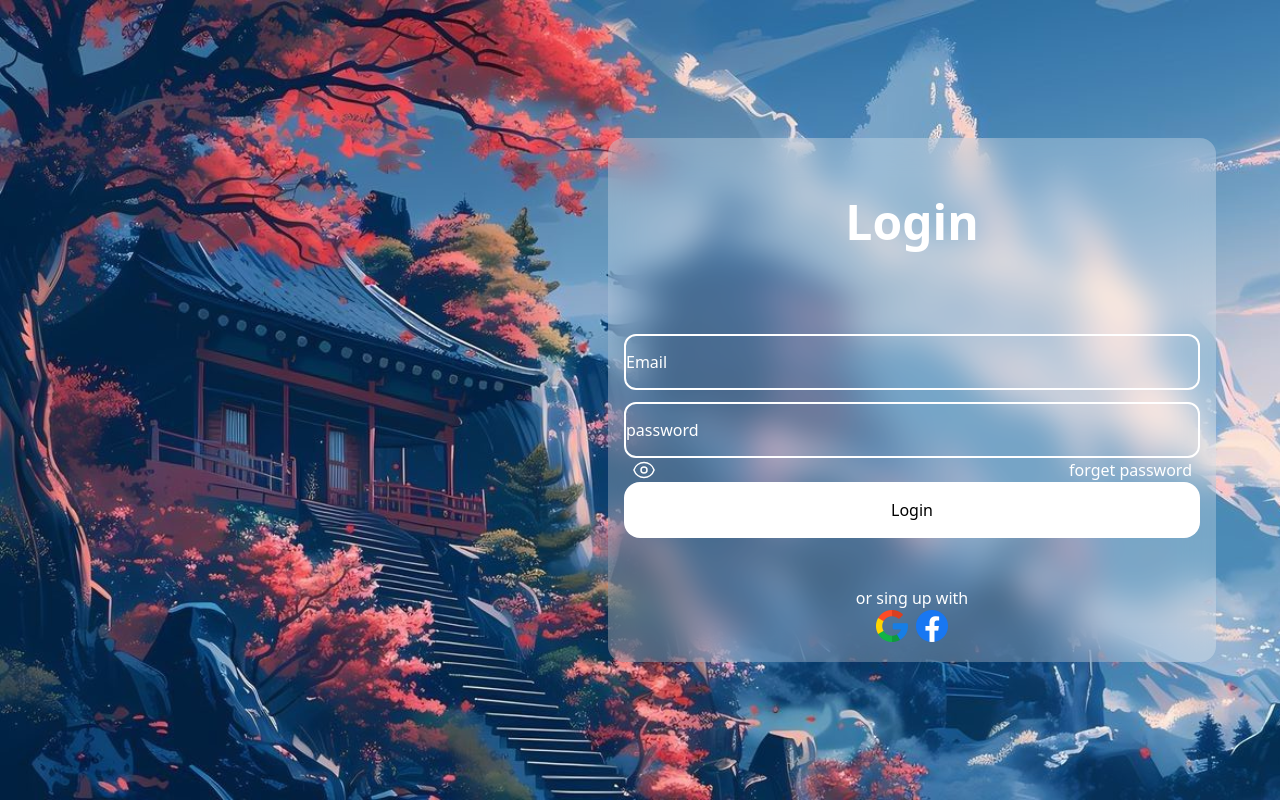
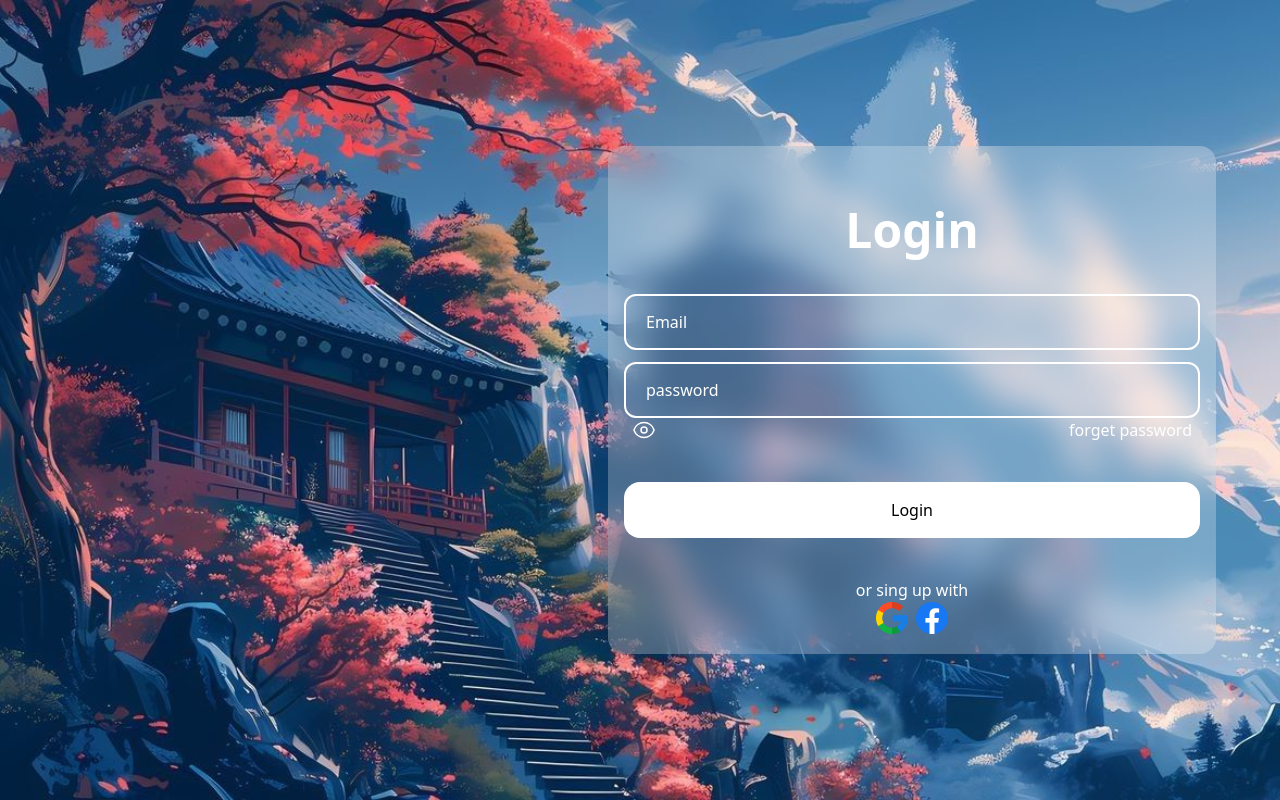
Before and after one commit to KavehKhorshidiii/Login-page, a website: page src/html/app.html in a window 1280 px wide. Drawn offline with nearby package versions, Linux system fonts and the light colour scheme.

Commit message:
edit spacing

```diff
--- a/src/html/app.html
+++ b/src/html/app.html
@@ -16,10 +16,10 @@
                 </header>
 
                 <!-- Main -->
-                <main class="my-12">
+                <main class="">
                     <section class="flex gap-3 flex-col">
-                        <input class="rounded-xl border-2 placeholder:text-white bg-amber-50/0 border-white outline-0 h-14" placeholder="Email" type="text" />
-                        <input class="rounded-xl border-2 placeholder:text-white bg-amber-50/0 border-white outline-0 h-14" placeholder="password" type="password" name="" id="" />
+                        <input class="rounded-xl border-2 placeholder:text-white px-5 bg-amber-50/0 border-white outline-0 h-14" placeholder="Email" type="text" />
+                        <input class="rounded-xl border-2 placeholder:text-white px-5 bg-amber-50/0 border-white outline-0 h-14" placeholder="password" type="password" name="" id="" />
                     </section>
                     <section class="flex px-2 text-white justify-between">
                         <div>
@@ -27,8 +27,8 @@
                         </div>
                         <a href="#">forget password</a>
                     </section>
-                    <section>
-                        <button class="w-full bg-white rounded-2xl h-14">Login</button>
+                    <section class="">
+                        <button class="w-full my-10 bg-white rounded-2xl h-14">Login</button>
                     </section>
                 </main>
 
```
Also changed, not shown: src/output.css.
